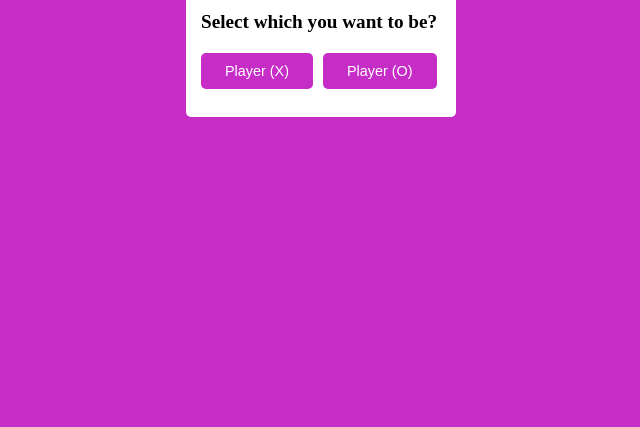
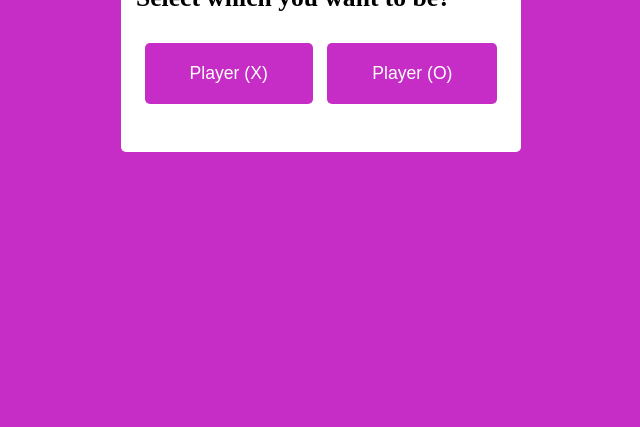
Before and after one commit to 1iceberg1/Tic-Tac-Toe, a plain HTML site: page index.html in a window 1280 px wide. Shown: the part 373-800 px from the top of the page, without its empty margins (319-959 px from the left). Drawn offline with Linux system fonts and the light colour scheme.

```diff
--- a/style.css
+++ b/style.css
@@ -21,8 +21,8 @@
 
 .select-box {
   background: white;
-  width: 270px;
-  height: 180px;
+  width: 400px;
+  height: 250px;
   border-radius: 5px;
 }
 
@@ -33,7 +33,7 @@
 }
 
 .select-box h1 {
-  font-size: 1.8rem;
+  font-size: 2.2rem;
   text-align: center;
   margin: 15px;
   padding-bottom: 10px;
@@ -45,9 +45,14 @@
 }
 
 .title {
-  font-size: 1.2rem;
+  font-size: 1.6rem;
   font-weight: 600;
-  margin-bottom: 20px;
+  margin-bottom: 30px;
+}
+
+.option {
+  display: flex;
+  justify-content: space-evenly;
 }
 
 .option button {
@@ -55,9 +60,9 @@
   color: white;
   outline: 0;
   border: none;
-  padding: 10px 24px;
+  padding: 20px 45px;
   border-radius: 5px;
-  font-size: 0.9rem;
+  font-size: 1.1rem;
   cursor: pointer;
 }
 
```
Also changed, not shown: tic tac toe screenshot 1.jpg (added), tic tac toe screenshot 2.jpg (added), tic tac toe screenshot 3.jpg (added), tic tac toe screenshot 4.jpg (added), 1 other file.
